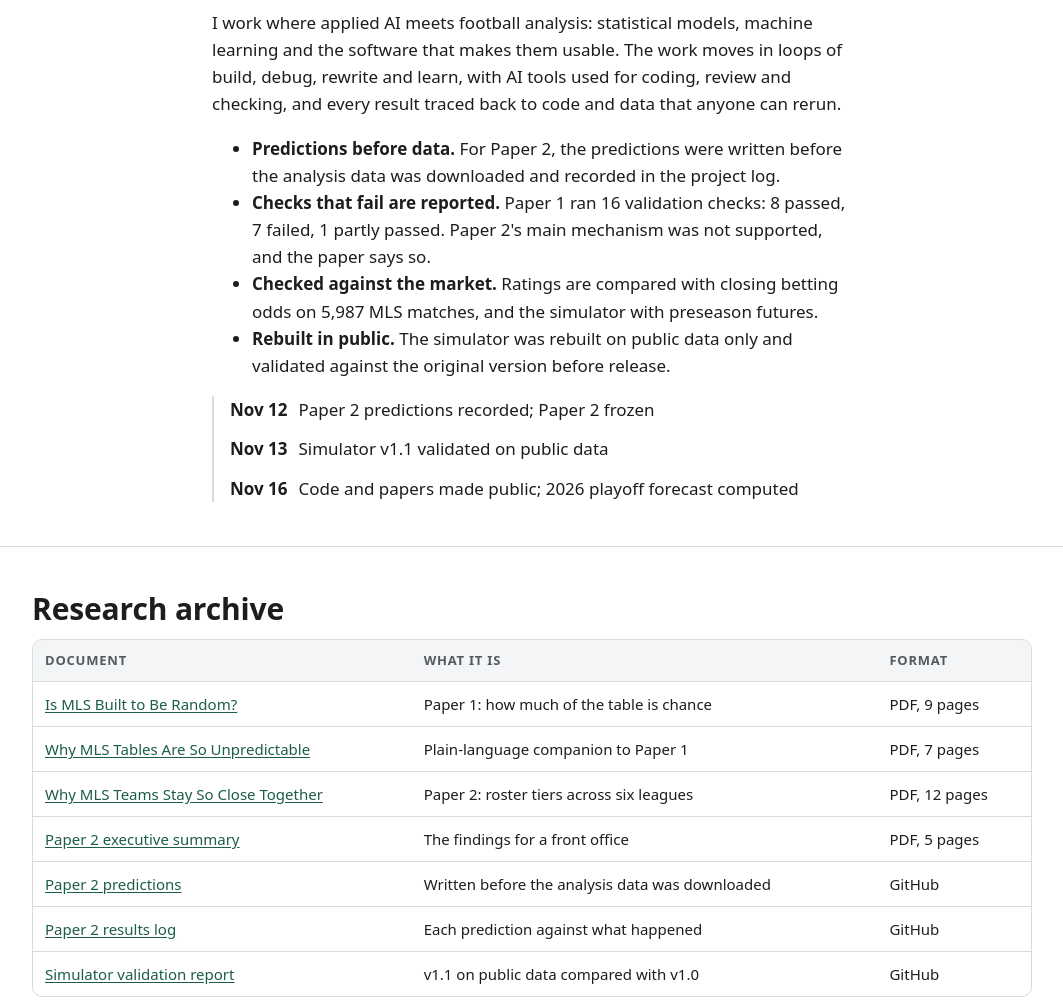
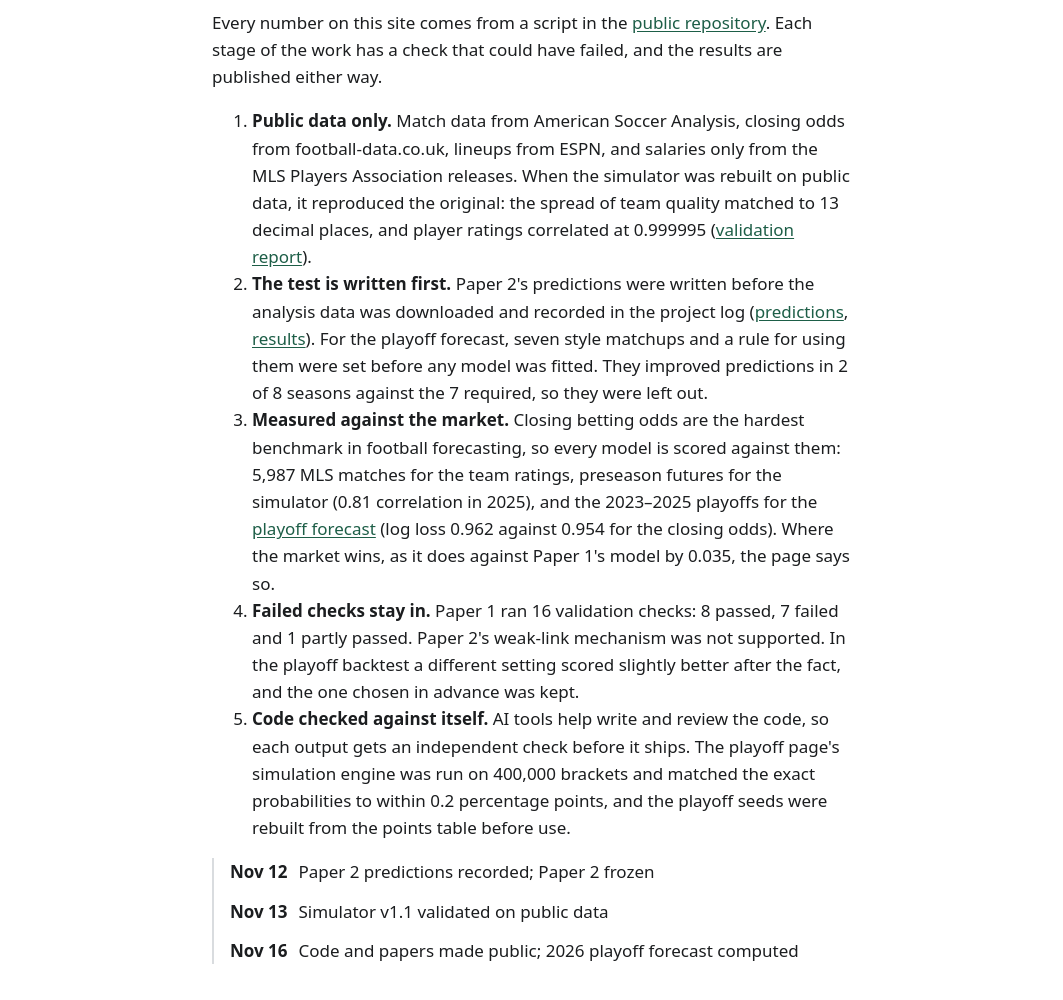
Before and after one commit to brody-armstrong/brody-armstrong.github.io, a plain HTML site: page inverted/index.html in a window 1280 px wide. Shown: the part 1719-2719 px from the top of the page, without its empty margins (108-1171 px from the left). Drawn offline with Linux system fonts and the light colour scheme.

Commit message:
Research hub: rewrite How it was built as the checked workflow

```diff
--- a/inverted/index.html
+++ b/inverted/index.html
@@ -84,13 +84,14 @@
 <section aria-labelledby="built">
   <div class="wrap measure">
     <h2 id="built">How it was built</h2>
-    <p>I work where applied AI meets football analysis: statistical models, machine learning and the software that makes them usable. The work moves in loops of build, debug, rewrite and learn, with AI tools used for coding, review and checking, and every result traced back to code and data that anyone can rerun.</p>
-    <ul>
-      <li><strong>Predictions before data.</strong> For Paper 2, the predictions were written before the analysis data was downloaded and recorded in the project log.</li>
-      <li><strong>Checks that fail are reported.</strong> Paper 1 ran 16 validation checks: 8 passed, 7 failed, 1 partly passed. Paper 2's main mechanism was not supported, and the paper says so.</li>
-      <li><strong>Checked against the market.</strong> Ratings are compared with closing betting odds on 5,987 MLS matches, and the simulator with preseason futures.</li>
-      <li><strong>Rebuilt in public.</strong> The simulator was rebuilt on public data only and validated against the original version before release.</li>
-    </ul>
+    <p>Every number on this site comes from a script in the <a href="https://github.com/brody-armstrong/inverted">public repository</a>. Each stage of the work has a check that could have failed, and the results are published either way.</p>
+    <ol>
+      <li><strong>Public data only.</strong> Match data from American Soccer Analysis, closing odds from football-data.co.uk, lineups from ESPN, and salaries only from the MLS Players Association releases. When the simulator was rebuilt on public data, it reproduced the original: the spread of team quality matched to 13 decimal places, and player ratings correlated at 0.999995 (<a href="https://github.com/brody-armstrong/inverted/blob/main/mls/src/simulator/VALIDATION.md">validation report</a>).</li>
+      <li><strong>The test is written first.</strong> Paper 2's predictions were written before the analysis data was downloaded and recorded in the project log (<a href="https://github.com/brody-armstrong/inverted/blob/main/mls/papers/paper2/preregistration.md">predictions</a>, <a href="https://github.com/brody-armstrong/inverted/blob/main/mls/papers/paper2/results-log.md">results</a>). For the playoff forecast, seven style matchups and a rule for using them were set before any model was fitted. They improved predictions in 2 of 8 seasons against the 7 required, so they were left out.</li>
+      <li><strong>Measured against the market.</strong> Closing betting odds are the hardest benchmark in football forecasting, so every model is scored against them: 5,987 MLS matches for the team ratings, preseason futures for the simulator (0.81 correlation in 2025), and the 2023–2025 playoffs for the <a href="playoffs/">playoff forecast</a> (log loss 0.962 against 0.954 for the closing odds). Where the market wins, as it does against Paper 1's model by 0.035, the page says so.</li>
+      <li><strong>Failed checks stay in.</strong> Paper 1 ran 16 validation checks: 8 passed, 7 failed and 1 partly passed. Paper 2's weak-link mechanism was not supported. In the playoff backtest a different setting scored slightly better after the fact, and the one chosen in advance was kept.</li>
+      <li><strong>Code checked against itself.</strong> AI tools help write and review the code, so each output gets an independent check before it ships. The playoff page's simulation engine was run on 400,000 brackets and matched the exact probabilities to within 0.2 percentage points, and the playoff seeds were rebuilt from the points table before use.</li>
+    </ol>
     <ul class="timeline" aria-label="Timeline">
       <li><b>Nov 12</b> Paper 2 predictions recorded; Paper 2 frozen</li>
       <li><b>Nov 13</b> Simulator v1.1 validated on public data</li>
```
